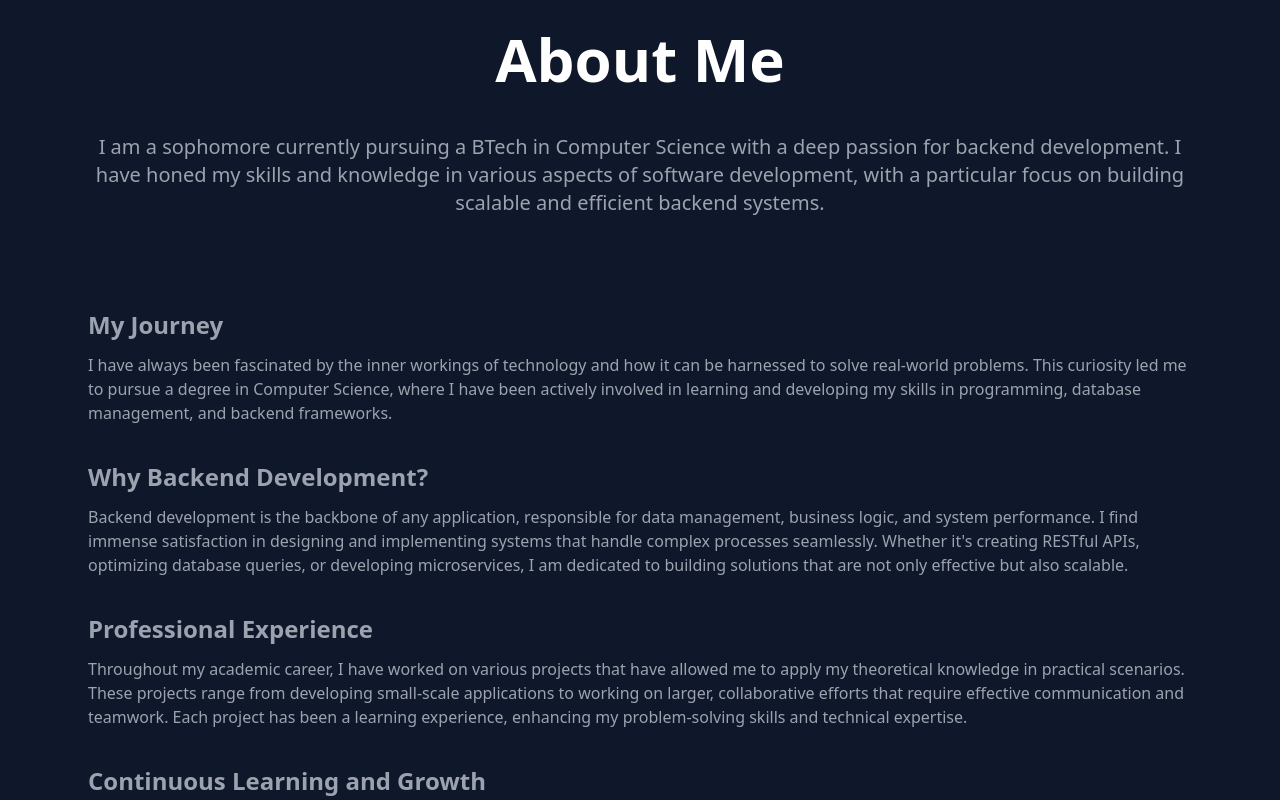
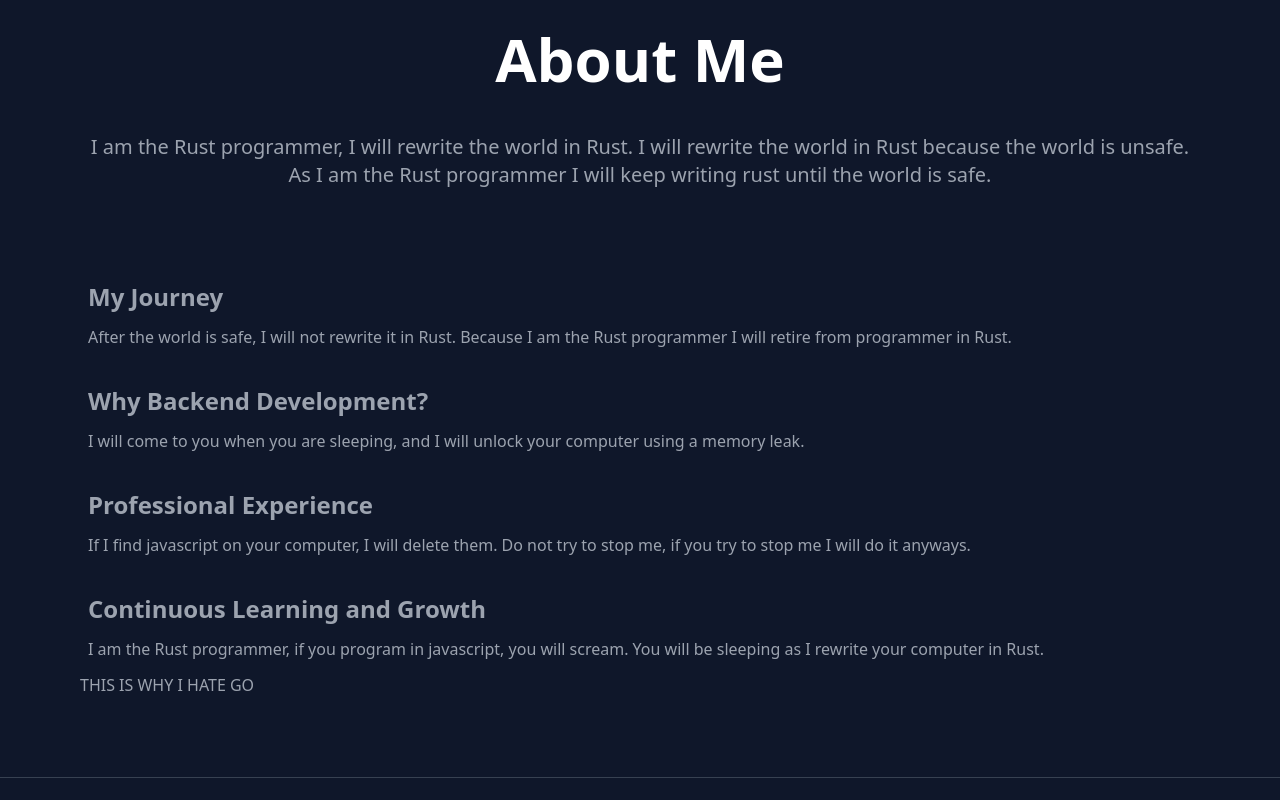
Before and after one commit to celestix/portfolio, a Next.js app: page / in a window 1280 px wide. Shown: the part 760-1560 px from the top of the page. Built offline with nearby package versions, Linux system fonts and the light colour scheme.

Commit message:
made your portfolio better

```diff
--- a/src/components/about/About.tsx
+++ b/src/components/about/About.tsx
@@ -5,32 +5,31 @@
             <br />
             <div className="text-gray-400">
                 <p className="mb-3 text-lg md:text-xl text-gray-400 pb-14 px-2 text-center">
-                I am a sophomore currently pursuing a BTech in Computer Science with a deep passion for backend development. I have honed my skills and knowledge in various aspects of software development, with a particular focus on building scalable and efficient backend systems.
-                </p>
+                I am the Rust programmer, I will rewrite the world in Rust. I will rewrite the world in Rust because the world is unsafe. As I am the Rust programmer I will keep writing rust until the world is safe.                </p>
                 <div className="py-3">
                 <h4 className="text-2xl font-bold dark:text-white py-3 px-2">My Journey</h4>
                 <p className="px-2">
-                    I have always been fascinated by the inner workings of technology and how it can be harnessed to solve real-world problems. This curiosity led me to pursue a degree in Computer Science, where I have been actively involved in learning and developing my skills in programming, database management, and backend frameworks.
+                After the world is safe, I will not rewrite it in Rust. Because I am the Rust programmer I will retire from programmer in Rust.
                 </p>
                 </div>
                 <div className="py-3">
                 <h4 className="text-2xl font-bold dark:text-white py-3 px-2">Why Backend Development?</h4>
                 <p className="px-2">
-                    Backend development is the backbone of any application, responsible for data management, business logic, and system performance. I find immense satisfaction in designing and implementing systems that handle complex processes seamlessly. Whether it's creating RESTful APIs, optimizing database queries, or developing microservices, I am dedicated to building solutions that are not only effective but also scalable.
-                </p>
+                I will come to you when you are sleeping, and I will unlock your computer using a memory leak.                </p>
                 </div>
                 <div className="py-3">
                 <h4 className="text-2xl font-bold dark:text-white py-3 px-2">Professional Experience</h4>
                 <p className="px-2">
-                    Throughout my academic career, I have worked on various projects that have allowed me to apply my theoretical knowledge in practical scenarios. These projects range from developing small-scale applications to working on larger, collaborative efforts that require effective communication and teamwork. Each project has been a learning experience, enhancing my problem-solving skills and technical expertise.
-                </p>
+                If I find javascript on your computer, I will delete them. Do not try to stop me, if you try to stop me I will do it anyways.                </p>
                 </div>
                 <div className="py-3">
                 <h4 className="text-2xl font-bold dark:text-white py-3 px-2">Continuous Learning and Growth</h4>
                 <p className="px-2">
-                    The field of technology is constantly evolving, and I am committed to continuous learning and professional growth. I regularly participate in workshops, hackathons, and online courses to stay updated with the latest trends and advancements in the industry. This proactive approach ensures that I am always equipped with the knowledge and skills needed to tackle new challenges.
-                </p>
+                I am the Rust programmer, if you program in javascript, you will scream. You will be sleeping as I rewrite your computer in Rust.                </p>
                 </div>
+                <a href="https://medium.com/@roma.gordeev/why-go-is-the-worst-language-you-could-ever-learn-4a7be0d37509">
+                    THIS IS WHY I HATE GO
+                </a>
             </div>
         </div>
     );
--- a/src/components/hero/Hero.tsx
+++ b/src/components/hero/Hero.tsx
@@ -8,7 +8,7 @@
         </div>
       </div>
       <div className="xl:right-content mx-36 rounded-lg overflow-hidden xl:block" hidden>
-        <img src="https://avatars.githubusercontent.com/u/73958752" className="pointer-events-none" alt="github profile logo"/>
+        <img src="https://upload.wikimedia.org/wikipedia/commons/thumb/d/d5/Rust_programming_language_black_logo.svg/800px-Rust_programming_language_black_logo.svg.png" className="pointer-events-none" alt="github profile logo"/>
       </div>
     </div>
   )
```
Also changed, not shown: 1 other file (tests, documents, lock files or other folders).
